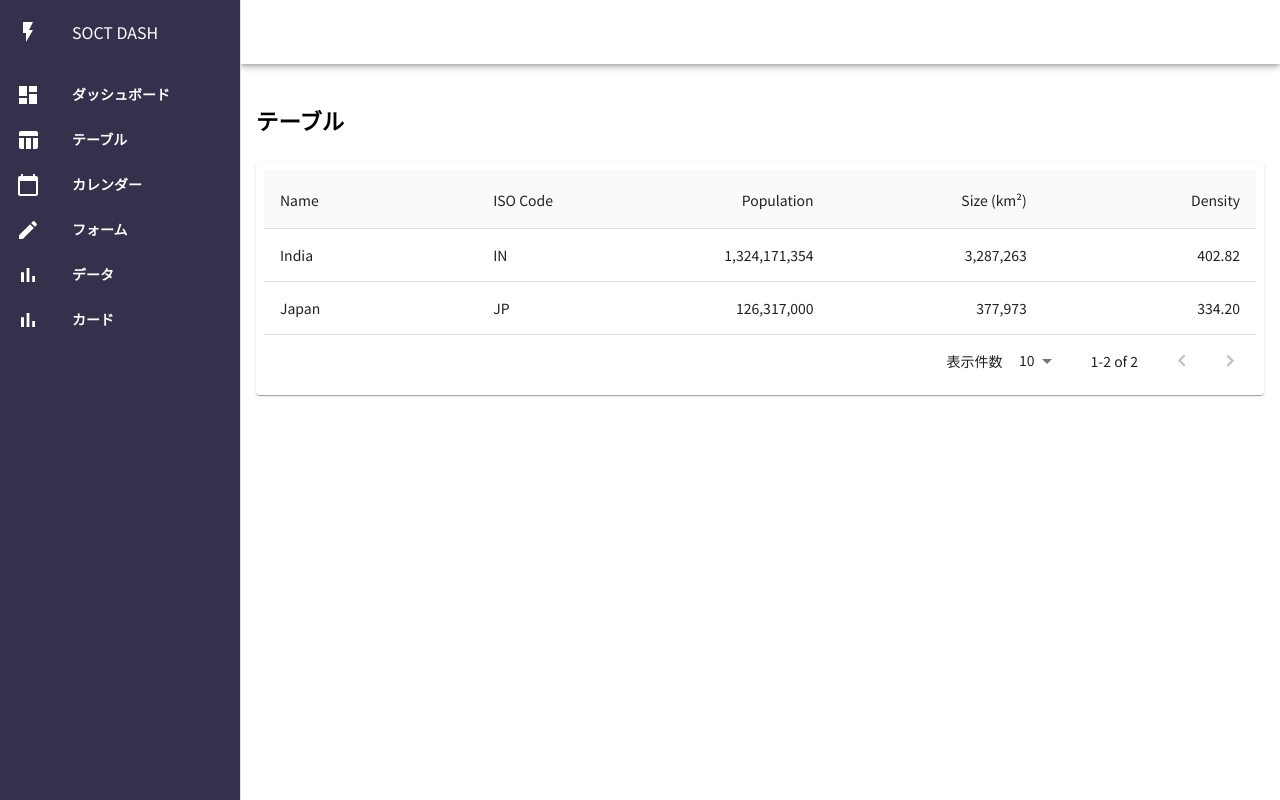
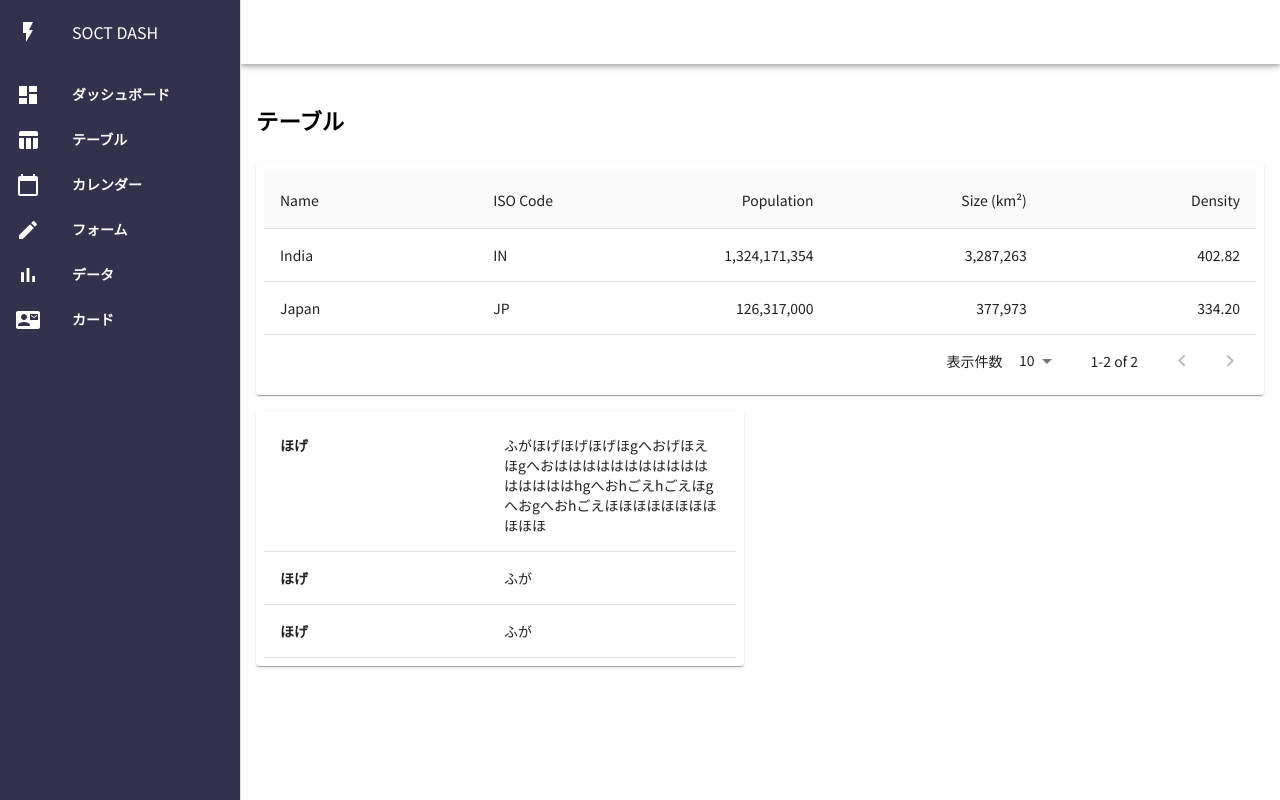
Before and after one commit to soctllc/dash-ui, a React (Create React App) app in the folder web-app/: page /table in a window 1280 px wide. Built offline with nearby package versions, Linux system fonts and the light colour scheme.

Commit message:
表示用のテーブル

```diff
--- a/web-app/src/components/molecules/Modal.js
+++ b/web-app/src/components/molecules/Modal.js
@@ -7,7 +7,7 @@ import {BodyTitle} from '../atoms/Text'
 
 const open = keyframes`
     0% {
-      width:0;
+      width:0px;
     }
     100% {
       width:calc( 100% - ${props => props.theme.spacing(3)}px * 2);
--- a/web-app/src/components/molecules/Table.js
+++ b/web-app/src/components/molecules/Table.js
@@ -6,10 +6,43 @@ import TableContainer from '@material-ui/core/TableContainer';
 import TableHead from '@material-ui/core/TableHead';
 import TablePagination from '@material-ui/core/TablePagination';
 import TableRow from '@material-ui/core/TableRow';
-import {FullPaper} from '../atoms/Paper'
+import {FullPaper,HalfPaper} from '../atoms/Paper'
 import styled from "styled-components"
 import TableSortLabel from '@material-ui/core/TableSortLabel';
 import {sortObjects} from '../../utils/sortObjects';
+
+export const HeadlessTable = (props) => {
+  const rows = props.rows ? props.rows :[];
+  return(
+    <HalfPaper>
+      <Container>
+      <Table >
+        <TableBody>
+            {rows.map((row) => {
+              return (
+                <TableRow hover role="checkbox" tabIndex={-1} key={row.title}>
+                    <Title>
+                      {row.title}
+                    </Title>
+                    <TableCell>
+                      {row.value}
+                    </TableCell>
+                </TableRow>
+              );
+            })}
+          </TableBody>
+      </Table>
+      </Container>
+    </HalfPaper>
+  );
+}
+
+const Title = styled(TableCell)`
+  margin:${props => props.theme.spacing(4)}px ${props => props.theme.spacing(2)}px 0;
+  font-weight:700;
+  width:calc(240px - ${props => props.theme.spacing(2)}px * 3);
+  vertical-align:baseline;
+`
 
 export const FixedTable = (props) => {
   const columns = props.columns;
--- a/web-app/src/components/pages/TablePage.js
+++ b/web-app/src/components/pages/TablePage.js
@@ -1,6 +1,6 @@
 import React,{useState} from 'react';
-import {FixedTable as Table} from '../molecules/Table'
-import {columns,rows} from '../../demo/tableData'
+import {FixedTable as Table,HeadlessTable} from '../molecules/Table'
+import {columns,rows,viewData} from '../../demo/tableData'
 import {PageTitle} from '../atoms/Title';
 import {filterObjects} from '../../utils/filterObjects'
 
@@ -15,6 +15,7 @@ const TablePage = () => {
     <div>
       <PageTitle>テーブル</PageTitle>
       <Table columns={columns} rows={filterObjects(rows,filters)}/>
+      <HeadlessTable rows={viewData}/>
     </div>
   )
 };
--- a/web-app/src/components/pages/index.js
+++ b/web-app/src/components/pages/index.js
@@ -8,6 +8,7 @@ import TableChartIcon from '@material-ui/icons/TableChart';
 import CalendarTodayIcon from '@material-ui/icons/CalendarToday';
 import CreateIcon from '@material-ui/icons/Create';
 import BarChartIcon from '@material-ui/icons/BarChart';
+import ContactMailIcon from '@material-ui/icons/ContactMail';
 //import TopPage from './TopPage'
 //import TablePage from './TablePage'
 //import CalendarPage from './CalendarPage'
@@ -36,7 +37,7 @@ const menus = [
   { path: '/calendar', icon: <CalendarTodayIcon/>,text:'カレンダー'},
   { path: '/form', icon: <CreateIcon/>,text:'フォーム'},
   { path: '/data', icon: <BarChartIcon/>,text:'データ'},
-  { path: '/card', icon: <BarChartIcon/>,text:'カード'}
+  { path: '/card', icon: <ContactMailIcon/>,text:'カード'}
 ]
 
 const Pages = ()=>{
--- a/web-app/src/demo/tableData.js
+++ b/web-app/src/demo/tableData.js
@@ -46,3 +46,9 @@ export const rows = [
   createData('Nigeria', 'NG', 200962417, 923768),
   createData('Brazil', 'BR', 210147125, 8515767),
 ];
+
+export const viewData = [
+  {title:"ほげ",value:"ふがほげほげほげほgへおげほえほgへおははははははははははははははははhgへおhごえhごえほgへおgへおhごえほほほほほほほほほほほ"},
+  {title:"ほげ",value:"ふが"},
+  {title:"ほげ",value:"ふが"}
+];
```
